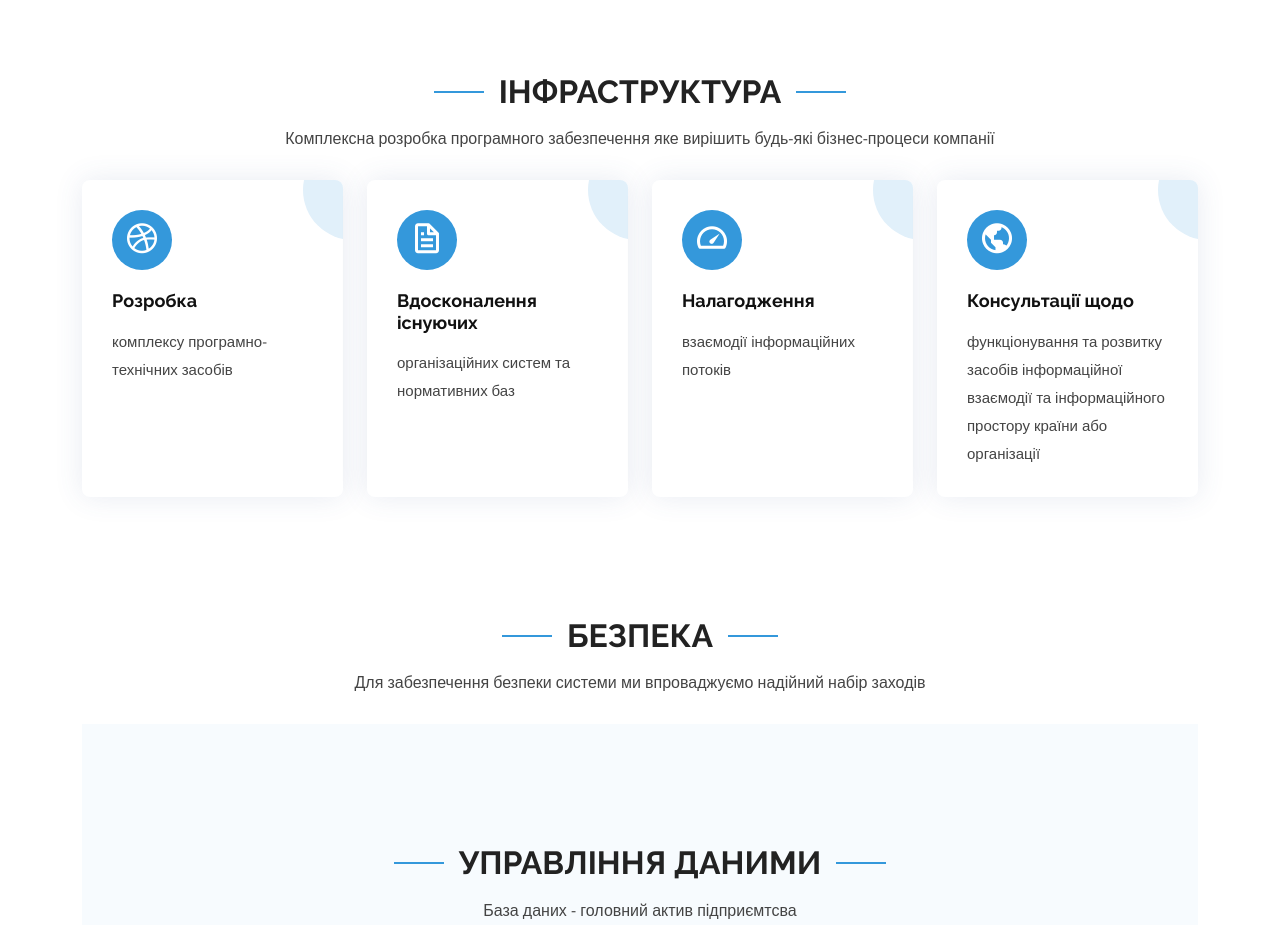
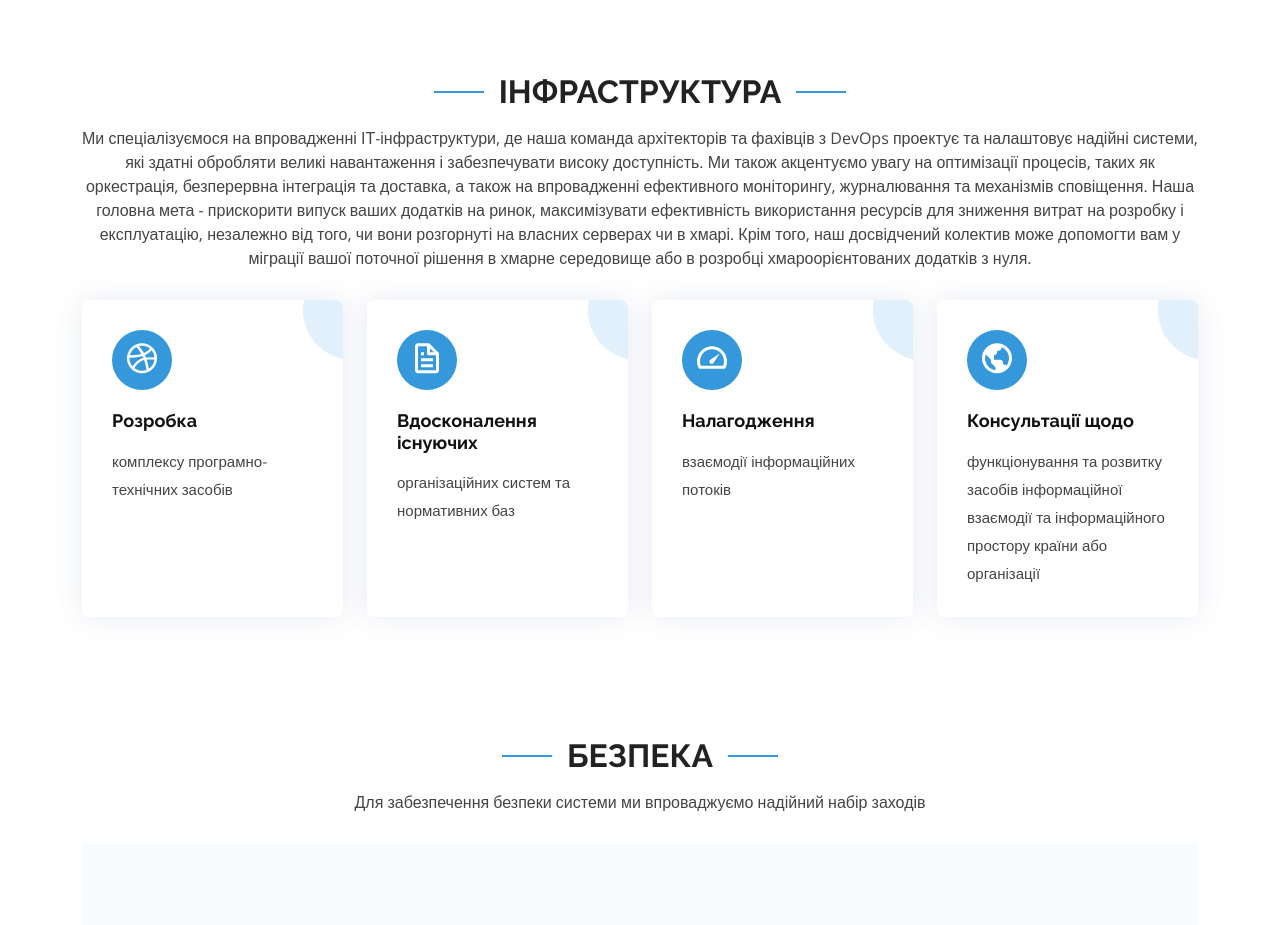
Before and after one commit to MihailRotov/Artem, a plain HTML site: page index.html in a window 1280 px wide. Shown: the part 1540-2465 px from the top of the page. Drawn offline with nearby package versions, Linux system fonts and the light colour scheme.

Commit message:
Update index.html

```diff
--- a/index.html
+++ b/index.html
@@ -233,7 +233,7 @@
 
         <div class="section-title" data-aos="fade-up">
           <h2>Інфраструктура</h2>
-          <p>Комплексна розробка програмного забезпечення яке вирішить будь-які бізнес-процеси компанії</p>
+          <p>Ми спеціалізуємося на впровадженні ІТ-інфраструктури, де наша команда архітекторів та фахівців з DevOps проектує та налаштовує надійні системи, які здатні обробляти великі навантаження і забезпечувати високу доступність. Ми також акцентуємо увагу на оптимізації процесів, таких як оркестрація, безперервна інтеграція та доставка, а також на впровадженні ефективного моніторингу, журналювання та механізмів сповіщення. Наша головна мета - прискорити випуск ваших додатків на ринок, максимізувати ефективність використання ресурсів для зниження витрат на розробку і експлуатацію, незалежно від того, чи вони розгорнуті на власних серверах чи в хмарі. Крім того, наш досвідчений колектив може допомогти вам у міграції вашої поточної рішення в хмарне середовище або в розробці хмароорієнтованих додатків з нуля.</p>
         </div>
 
         <div class="row">
```
